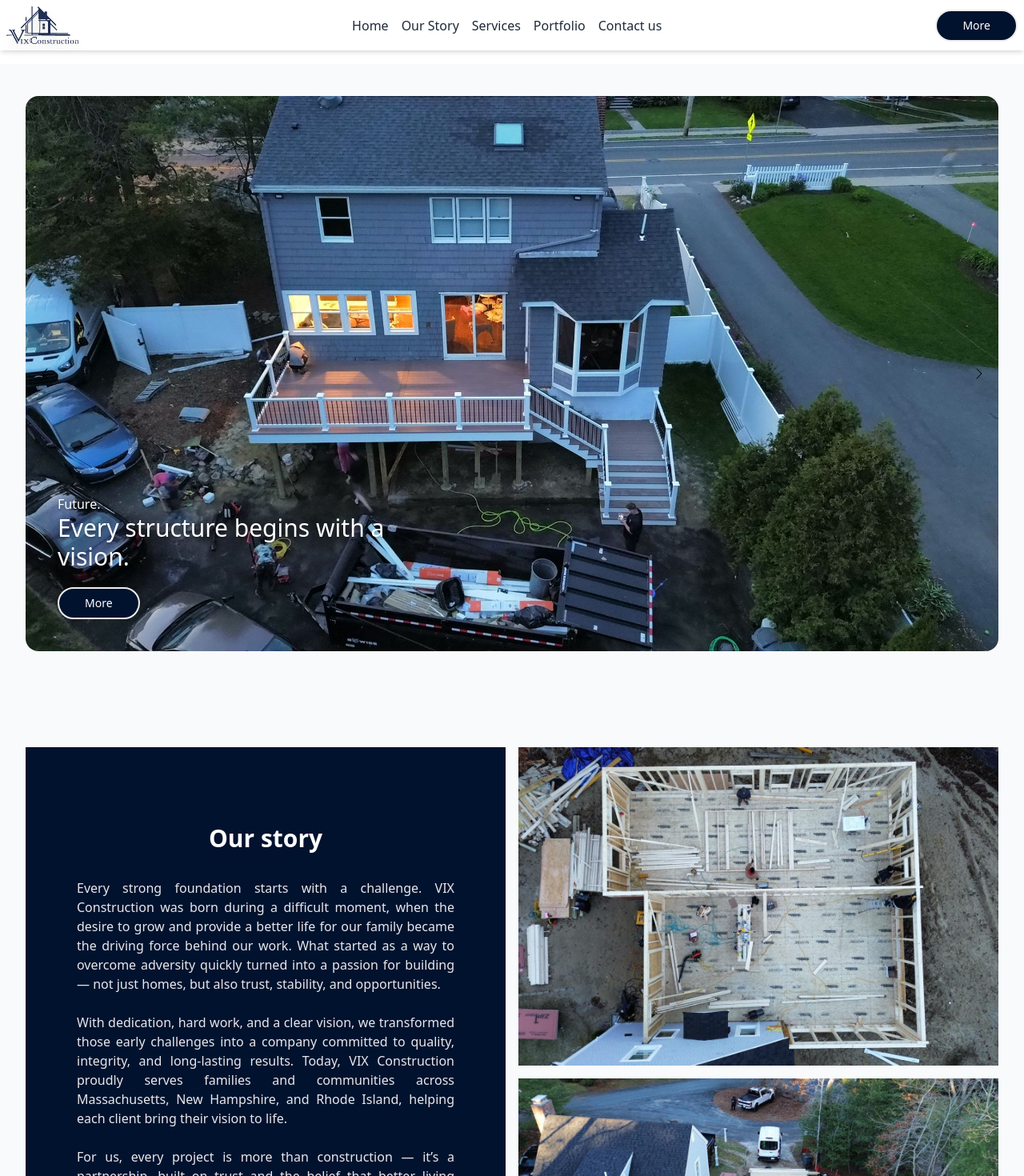
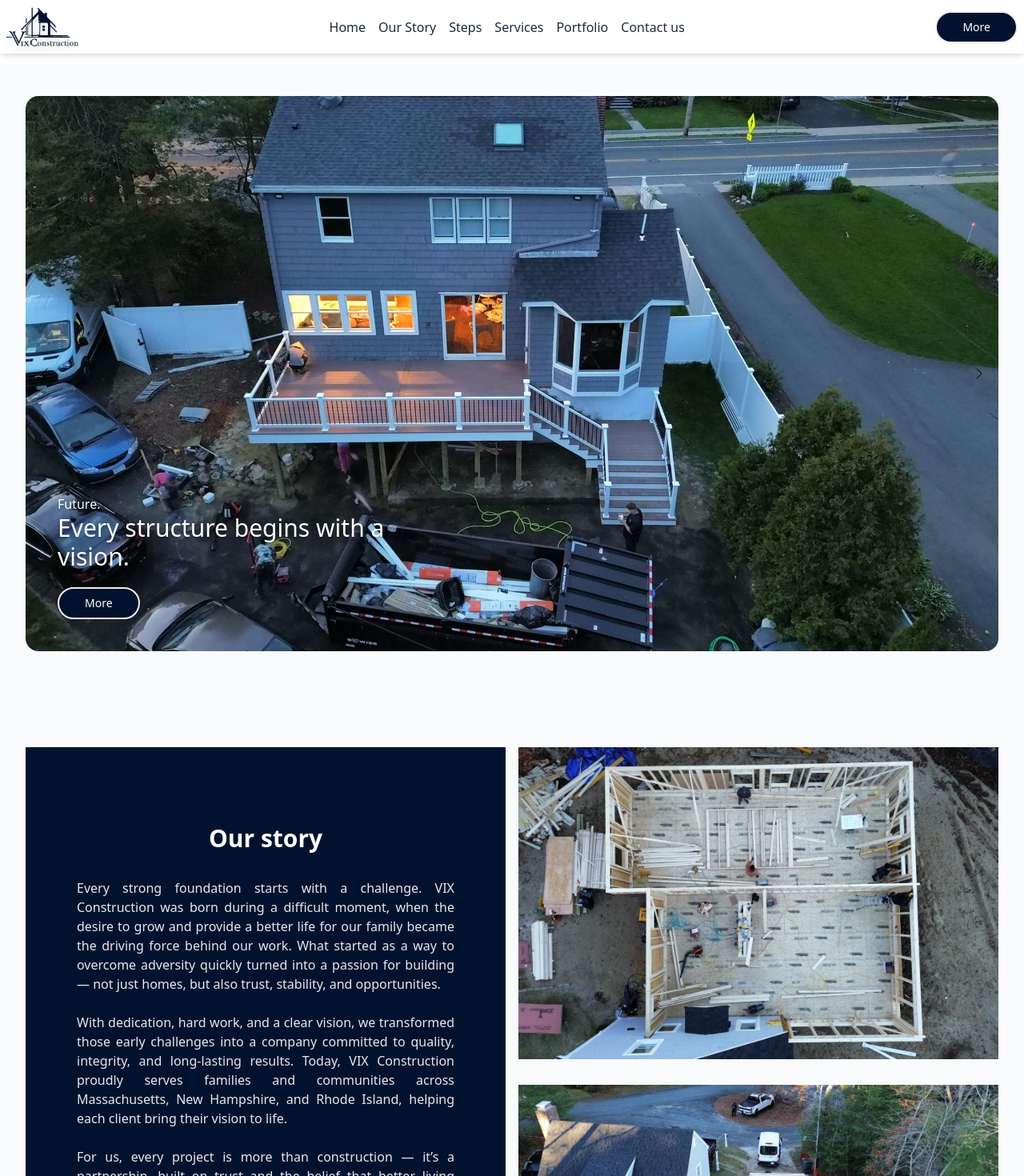
Before and after one commit to ffozzatti/vixx, a Next.js app: page / in a window 1280 px wide. Shown: the top 1470 px of the page at 80% size. Built offline with nearby package versions, Linux system fonts and the light colour scheme.

Commit message:
alterações finais realizadas

```diff
--- a/app/components/About.tsx
+++ b/app/components/About.tsx
@@ -103,7 +103,7 @@ const About: React.FC = () => {
               src="/assets/about-1.jpeg"
               width={654}
               height={800}
-              className="h-full w-full object-cover"
+              className="h-full w-full object-cover pb-4"
             />
             <Image
               alt="Pessoa sorrindo e usando óculos"
--- a/app/components/Footer.tsx
+++ b/app/components/Footer.tsx
@@ -77,7 +77,7 @@ const Footer: React.FC<FooterProps> = ({
             Phone: {contactInfo.phone}
           </p>
           <p className="text-gray-500 dark:text-gray-400">
-            Address: {contactInfo.address}
+            {contactInfo.address}
           </p>
         </div>
 
@@ -92,6 +92,7 @@ const Footer: React.FC<FooterProps> = ({
                 key={index}
                 href={social.href}
                 aria-label={social.label}
+                target="_blank"
                 className="hover:opacity-80 "
               >
                 {social.icon}
--- a/app/components/Navbar.tsx
+++ b/app/components/Navbar.tsx
@@ -38,7 +38,7 @@ function Navbar() {
 
             <Image
               className="drop-shadow-xl"
-              src={isScrolled ? '/assets/logo_alt.png' : '/assets/logo_azul.svg'}
+              src={isScrolled ? '/assets/logo_alt.png' : '/assets/logo_azul.png'}
               alt="Logo"
               width={90}
               height={90}
@@ -50,7 +50,9 @@ function Navbar() {
 
             <a href="#about" className={`${isScrolled ? 'text-white hover:underline' : 'text-gray-800 hover:text-[#01122E]'}`}>Our Story</a>
 
-            <a href="#service" className={`${isScrolled ? 'text-white hover:underline' : 'text-gray-800 hover:text-[#01122E]'}`}>Services</a>
+            <a href="#service" className={`${isScrolled ? 'text-white hover:underline' : 'text-gray-800 hover:text-[#01122E]'}`}>Steps</a>
+
+            <a href="#service2" className={`${isScrolled ? 'text-white hover:underline' : 'text-gray-800 hover:text-[#01122E]'}`}>Services</a>
 
             <a href="#portifolio" className={`${isScrolled ? 'text-white hover:underline' : 'text-gray-800 hover:text-[#01122E]'}`}>Portfolio</a>
 
@@ -91,7 +93,8 @@ function Navbar() {
           <div className="flex flex-col items-center justify-center h-full space-y-4 text-3xl font-medium">
             <a href="#" onClick={toggleMobileMenu}>Home</a>
             <a href="#about" onClick={toggleMobileMenu}>Our Story</a>
-            <a href="#service" onClick={toggleMobileMenu}>Services</a>
+            <a href="#service" onClick={toggleMobileMenu}>Steps</a>
+            <a href="#service2" onClick={toggleMobileMenu}>Services</a>
             <a href="#portifolio" onClick={toggleMobileMenu}>Portfolio</a>
             <a href="#contact" onClick={toggleMobileMenu}>Contact us</a>
           </div>
--- a/app/components/Service.tsx
+++ b/app/components/Service.tsx
@@ -41,7 +41,7 @@ const Service: React.FC<ServiceProps> = ({
         <div className="grid grid-cols-1 lg:grid-cols-2 gap-10 lg:gap-16 lg:items-center">
           <div className="aspect-w-16 aspect-h-9 lg:aspect-none">
             <Image
-              className="w-80 object-cover rounded-xl"
+              className="w-80 object-cover rounded-xl lg:ml-35"
               src={imageUrl}
               alt="Features Image"
               width={480}
--- a/app/components/Service2.tsx
+++ b/app/components/Service2.tsx
@@ -84,7 +84,7 @@ const Service2: React.FC<Service2Props> = ({ mainTitle, tabs }) => {
   };
 
   return (
-    <div className="max-w-[85rem] px-4 py-10 sm:px-6 lg:px-8 lg:py-14 mx-auto">
+    <div className="max-w-[85rem] px-4 py-10 sm:px-6 lg:px-8 lg:py-14 mx-auto" id="service2">
       <div className="relative p-6 md:p-16">
         <div className="relative z-10 lg:grid lg:grid-cols-12 lg:gap-16 lg:items-center">
           {/* Seção da Imagem - Visível APENAS em desktop */}
--- a/app/page.tsx
+++ b/app/page.tsx
@@ -247,27 +247,27 @@ const App: React.FC = () => {
       { href: "#", text: "Privacy Policy" },
     ],
     contactInfo: {
-      email: "support@vixconstruction.com",
-      phone: "(123) 456-7890",
-      address: "123 Main Street, Anytown, USA",
+      email: "office@vixconstructionllc.com",
+      phone: "(774) 285-1599",
+      address: "Northborough, Massachusetts",
     },
     socialLinks: [
       {
-        href: "#",
+        href: "https://www.instagram.com/vixconstructionllc/",
         label: "Instagram",
         icon: (
           <BsInstagram />
         ),
       },
       {
-        href: "#",
-        label: "X",
+        href: "https://www.youtube.com/@VixConstructionLLC",
+        label: "YouTube",
         icon: (
           <BsYoutube />
         ),
       },
     ],
-    copyrightText: "VixxConstruction",
+    copyrightText: "VixConstructionllc",
   };
 
   return (
```
Also changed, not shown: public/assets/logo_azul.png (added), public/assets/logo_azul_old.svg (renamed from public/assets/logo_azul.svg).
